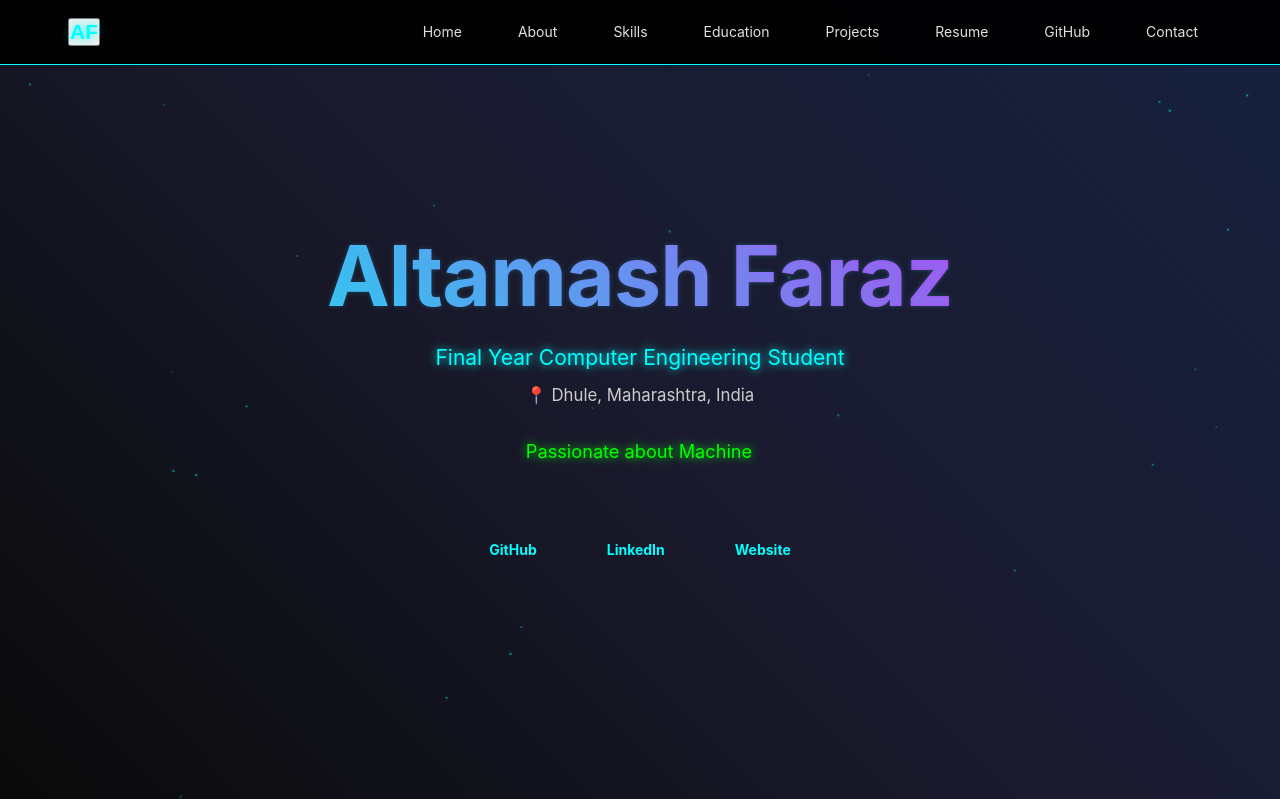
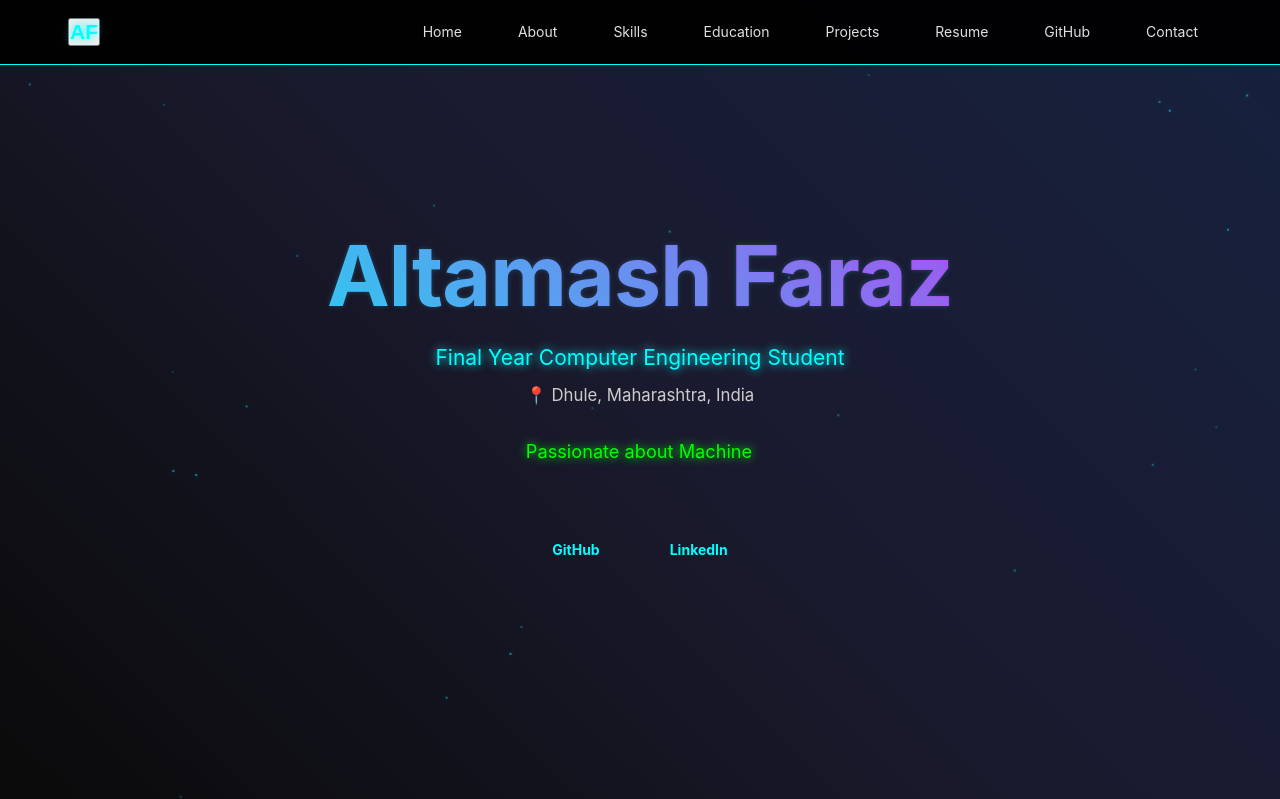
Before and after one commit to altamash-faraz/django-portfolio, a Django app: page /contact/ in a window 1280 px wide. Shown: the top 799 px of the page. Run offline with Django 5.2, Linux system fonts and the light colour scheme; some libraries are stand-ins or nearby versions; some web fonts are replaced.

Commit message:
REMOVE: Self-referencing Website Links 🔗
🗑️ Removed Self-References:
- Removed 'Website' button from hero section social links
- Removed 'Website' link from contact section
- Eliminated circular self-references to altamashfaraz.me

✨ Improved User Experience:
- Cleaner social links section with relevant external links only
- More professional contact section without redundant self-links
- Focus on external platforms (LinkedIn, GitHub, LeetCode)

🎯 Result: No more confusing self-referencing links in portfolio

```diff
--- a/main/templates/main/index.html
+++ b/main/templates/main/index.html
@@ -52,12 +52,6 @@
         target="_blank"
         class="social-link btn btn--outline"
         >LinkedIn</a
-      >
-      <a
-        href="https://altamashfaraz.me"
-        target="_blank"
-        class="social-link btn btn--outline"
-        >Website</a
       >
     </div>
   </div>
@@ -890,12 +884,6 @@
             ><span>LinkedIn</span></a
           >
           <a
-            href="https://altamashfaraz.me"
-            target="_blank"
-            class="contact-link"
-            ><span>Website</span></a
-          >
-          <a
             href="https://leetcode.com/u/altamash_faraz01/"
             target="_blank"
             class="contact-link"
```
